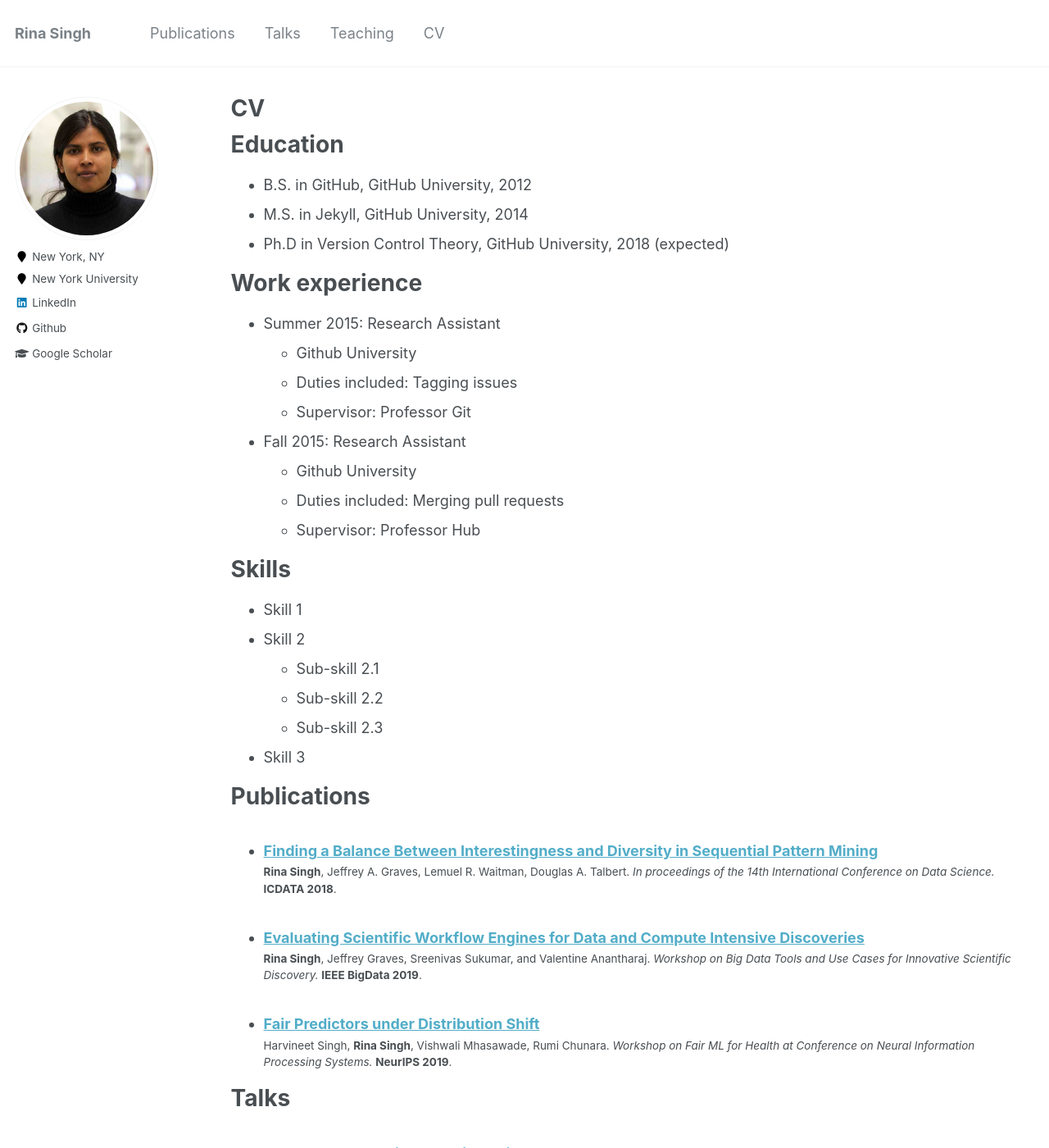
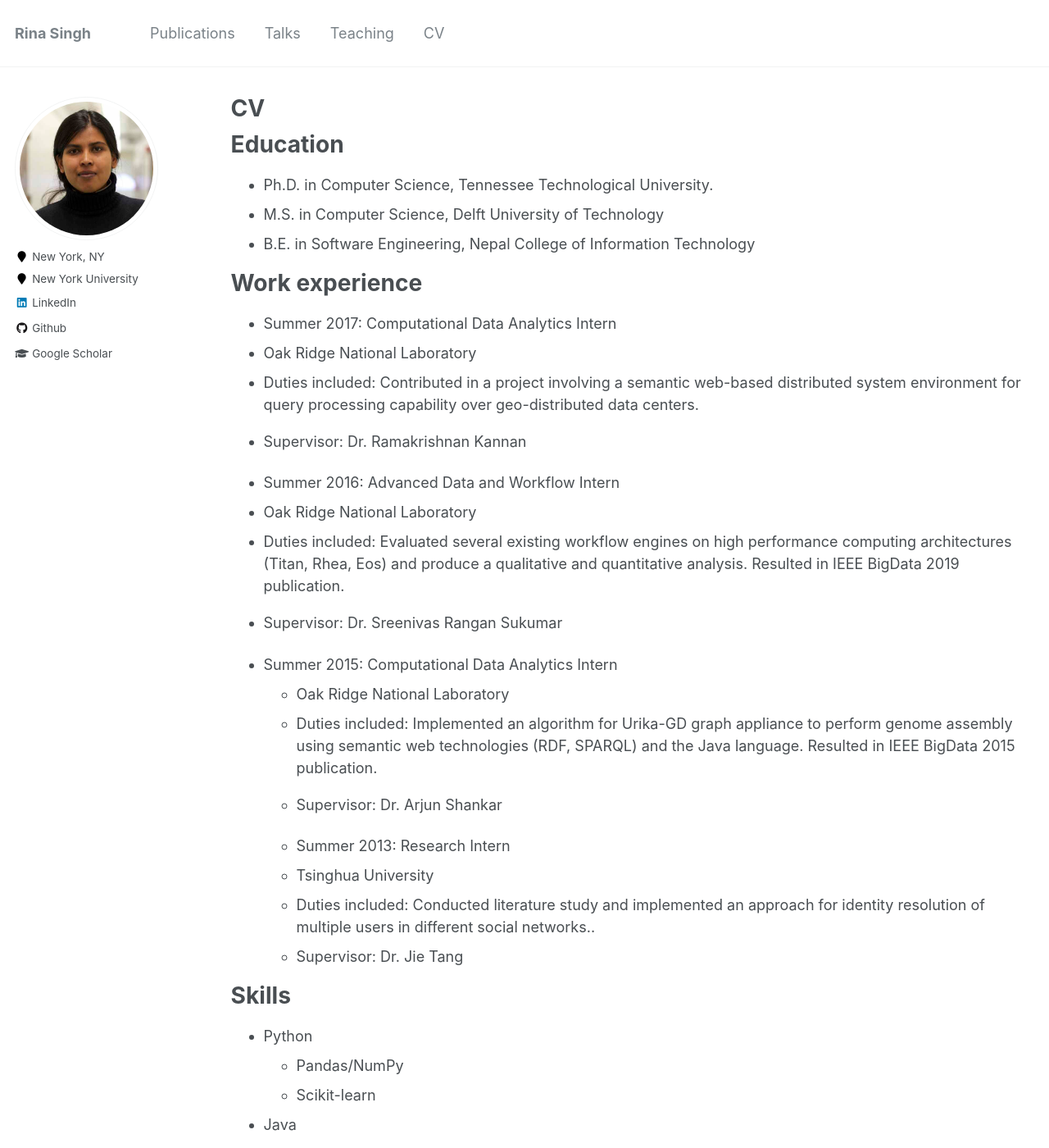
Before and after one commit to rsingh43/rsingh43.github.io, a Jekyll site: the page built from _pages/cv.md, in a window 1280 px wide and 1400 px high. Shown: the whole window at 82% size. Built offline with Jekyll 4.4.1, drawn with Linux system fonts in a browser that asks for light colours; some of the changed text lies outside the part shown.

Commit message:
Update cv.md

```diff
--- a/_pages/cv.md
+++ b/_pages/cv.md
@@ -11,30 +11,42 @@ redirect_from:
 
 Education
 ======
-* B.S. in GitHub, GitHub University, 2012
-* M.S. in Jekyll, GitHub University, 2014
-* Ph.D in Version Control Theory, GitHub University, 2018 (expected)
+* Ph.D. in Computer Science, Tennessee Technological University.
+* M.S. in Computer Science, Delft University of Technology
+* B.E. in Software Engineering, Nepal College of Information Technology
 
 Work experience
 ======
-* Summer 2015: Research Assistant
-  * Github University
-  * Duties included: Tagging issues
-  * Supervisor: Professor Git
+  * Summer 2017: Computational Data Analytics Intern
+  * Oak Ridge National Laboratory
+  * Duties included: Contributed in a project involving a semantic web-based distributed system environment for query processing capability over geo-distributed data centers.
+  * Supervisor: Dr. Ramakrishnan Kannan
 
-* Fall 2015: Research Assistant
-  * Github University
-  * Duties included: Merging pull requests
-  * Supervisor: Professor Hub
+  * Summer 2016: Advanced Data and Workflow Intern
+  * Oak Ridge National Laboratory
+  * Duties included: Evaluated several existing workflow engines on high performance computing architectures (Titan, Rhea, Eos) and produce a qualitative and quantitative analysis. Resulted in IEEE BigData 2019 publication.
+  * Supervisor: Dr. Sreenivas Rangan Sukumar
+
+* Summer 2015: Computational Data Analytics Intern
+  * Oak Ridge National Laboratory
+  * Duties included: Implemented an algorithm for Urika-GD graph appliance to perform genome assembly using semantic web technologies (RDF, SPARQL) and the Java language. Resulted in IEEE BigData 2015 publication.
+  * Supervisor: Dr. Arjun Shankar
+
+  * Summer 2013: Research Intern
+  * Tsinghua University
+  * Duties included: Conducted literature study and implemented an approach for identity resolution of multiple users in different social networks..
+  * Supervisor: Dr. Jie Tang
 
 Skills
 ======
-* Skill 1
-* Skill 2
-  * Sub-skill 2.1
-  * Sub-skill 2.2
-  * Sub-skill 2.3
-* Skill 3
+* Python
+  * Pandas/NumPy
+  * Scikit-learn
+* Java
+* Deep Learning
+  * Tensorflow
+  * Keras
+* GraphLab/WEKA
 
 Publications
 ======
```
